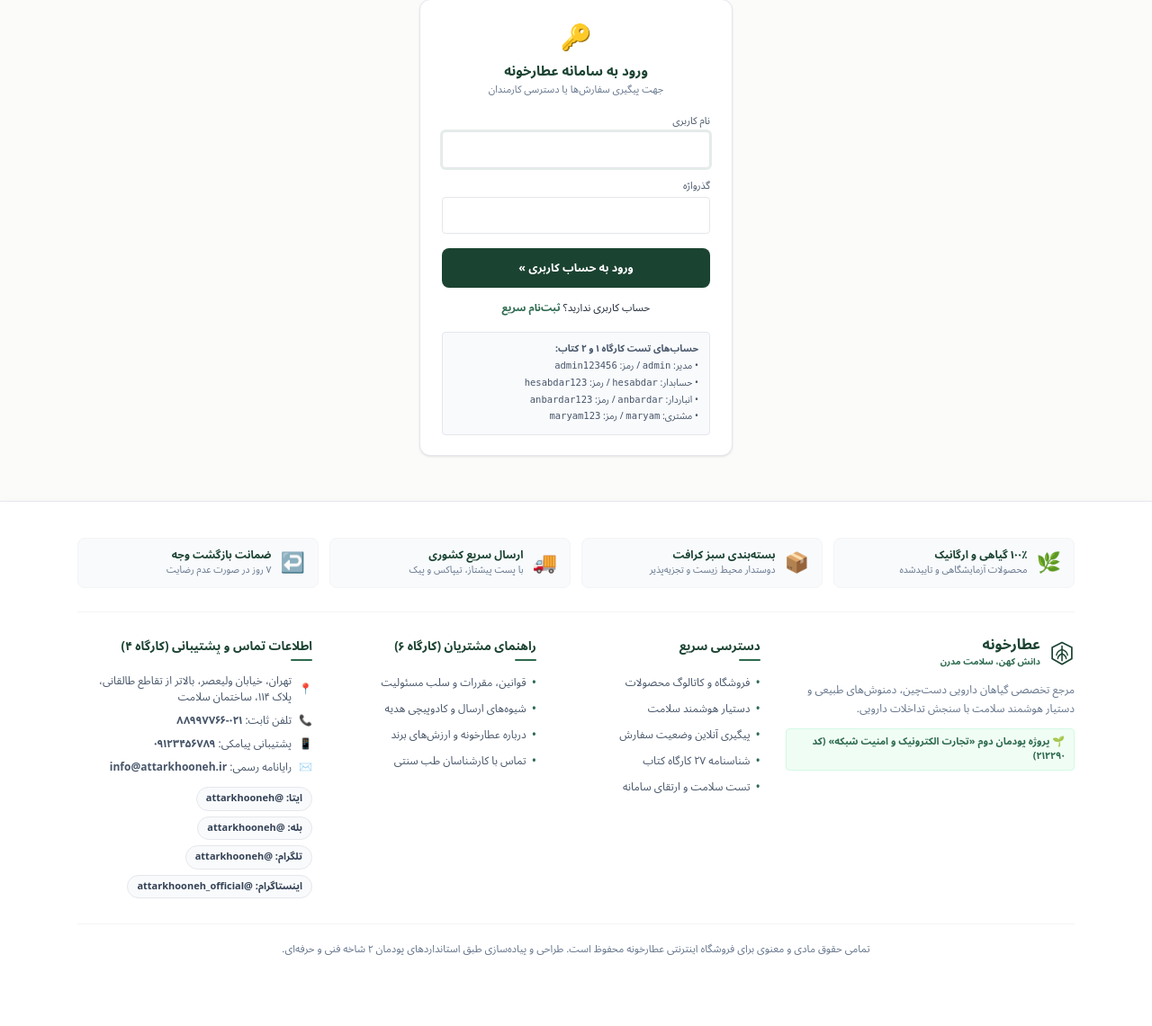
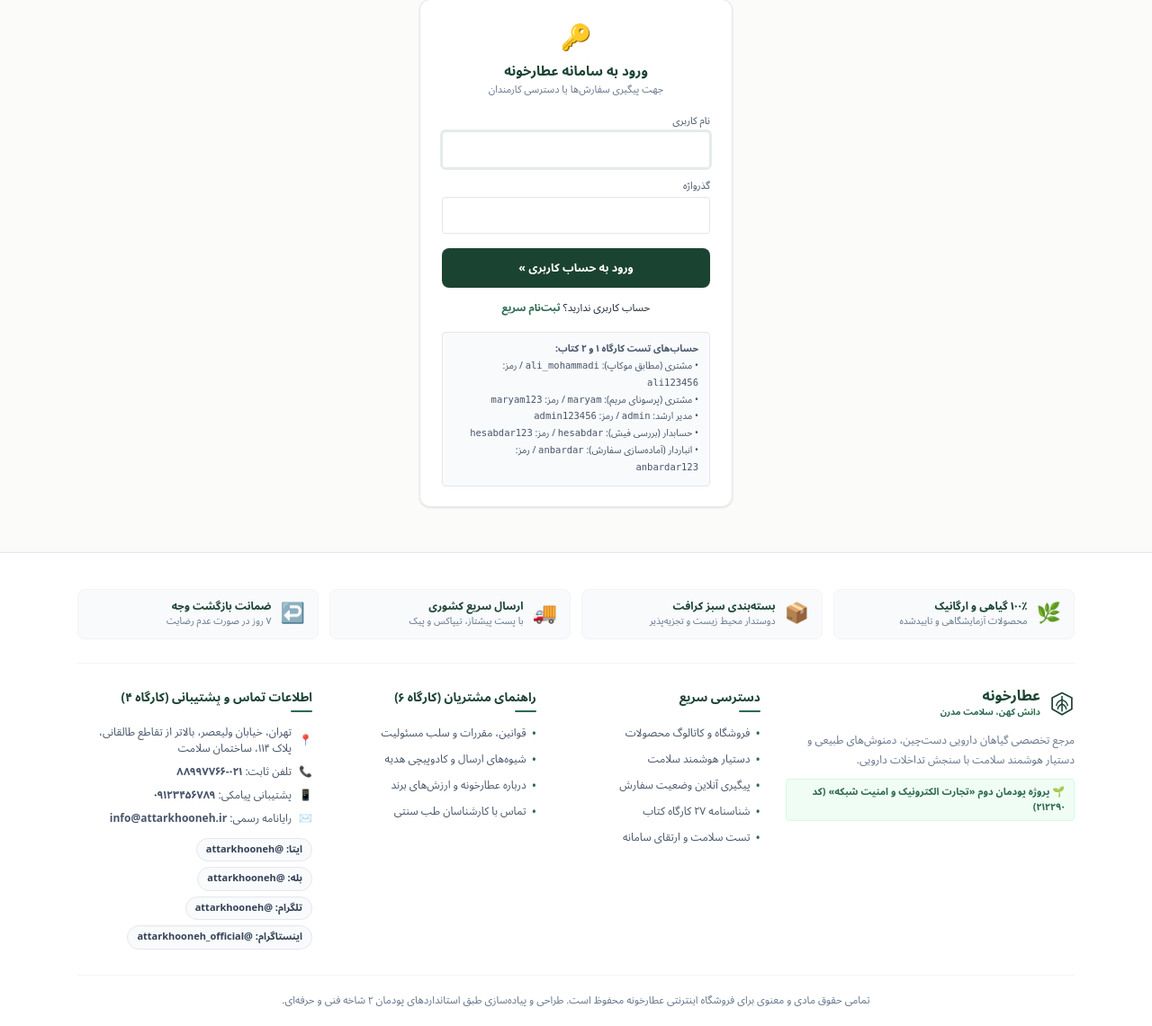
Before and after one commit to Abolfazl-Fazeli34/attarkhone, a Django app: page /accounts/login/ in a window 1280 px wide. Shown: the part 137-1278 px from the top of the page at 90% size. Before the commit the page ends 1199 px from the top, so only its background shows below. Run offline with Django 5.2, Linux system fonts and the light colour scheme; data comes from the database, SQL or seed files in the repository; data that the repository does not hold is empty.

Commit message:
Add medical disclaimer banner to remedy wizard, configure ali_mohammadi test credentials, and refine customer login redirection

```diff
--- a/apps/accounts/views.py
+++ b/apps/accounts/views.py
@@ -25,7 +25,7 @@ class UserLoginView(View):
                 return redirect(next_url)
             if user.is_store_staff:
                 return redirect('accounts:staff_dashboard')
-            return redirect('core:home')
+            return redirect('accounts:profile')
         else:
             messages.error(request, 'نام کاربری یا گذرواژه نادرست است.')
             return render(request, 'accounts/login.html', {'form': form})
--- a/templates/accounts/login.html
+++ b/templates/accounts/login.html
@@ -38,10 +38,11 @@
       <!-- راهنمای حساب‌های کارمندی کارگاه ۱ و ۲ -->
       <div style="margin-top: 18px; background: #f8fafc; border: 1px solid var(--border); padding: 10px 12px; border-radius: var(--radius-xs); font-size: 10.5px; line-height: 1.7; color: #475569;">
         <b>حساب‌های تست کارگاه ۱ و ۲ کتاب:</b><br>
-        • مدیر: <code>admin</code> / رمز: <code>admin123456</code><br>
-        • حسابدار: <code>hesabdar</code> / رمز: <code>hesabdar123</code><br>
-        • انباردار: <code>anbardar</code> / رمز: <code>anbardar123</code><br>
-        • مشتری: <code>maryam</code> / رمز: <code>maryam123</code>
+        • مشتری (مطابق موکاپ): <code>ali_mohammadi</code> / رمز: <code>ali123456</code><br>
+        • مشتری (پرسونای مریم): <code>maryam</code> / رمز: <code>maryam123</code><br>
+        • مدیر ارشد: <code>admin</code> / رمز: <code>admin123456</code><br>
+        • حسابدار (بررسی فیش): <code>hesabdar</code> / رمز: <code>hesabdar123</code><br>
+        • انباردار (آماده‌سازی سفارش): <code>anbardar</code> / رمز: <code>anbardar123</code>
       </div>
     </form>
 
```
Also changed, not shown: templates/remedy/wizard.html (+9 -0 lines).
